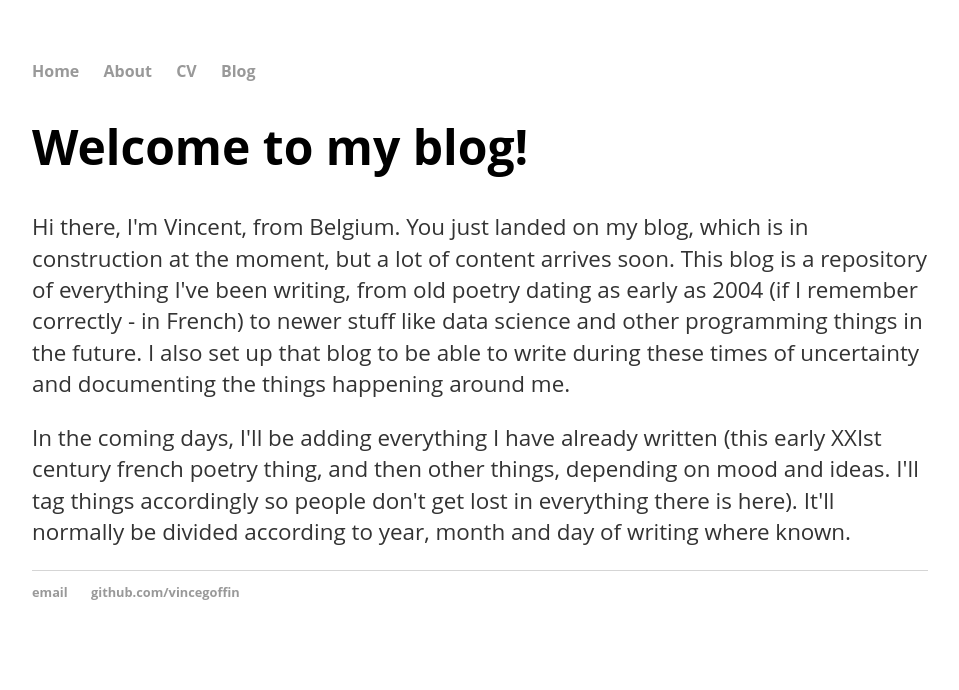
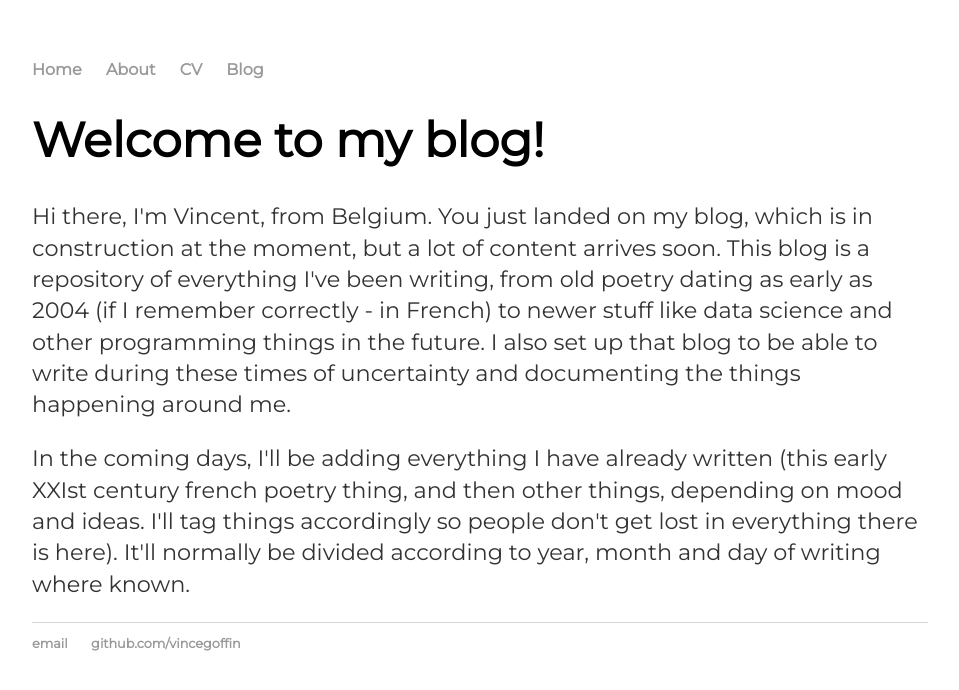
Before and after one commit to vincegoffin/vincegoffin.github.io, a Jekyll site: the page built from index.html, in a window 1280 px wide. Shown: the top 690 px of the page, without its empty margins (160-1119 px from the left). Built offline with Jekyll 4.4.1, drawn with Linux system fonts in a browser that asks for light colours.

Commit message:
Add fonts for css

```diff
--- a/css/main.css
+++ b/css/main.css
@@ -1,3 +1,4 @@
+@import url('https://fonts.googleapis.com/css?family=Montserrat|Open+Sans&display=swap');
 body {
     margin: 60px auto;
     width: 70%;
```
